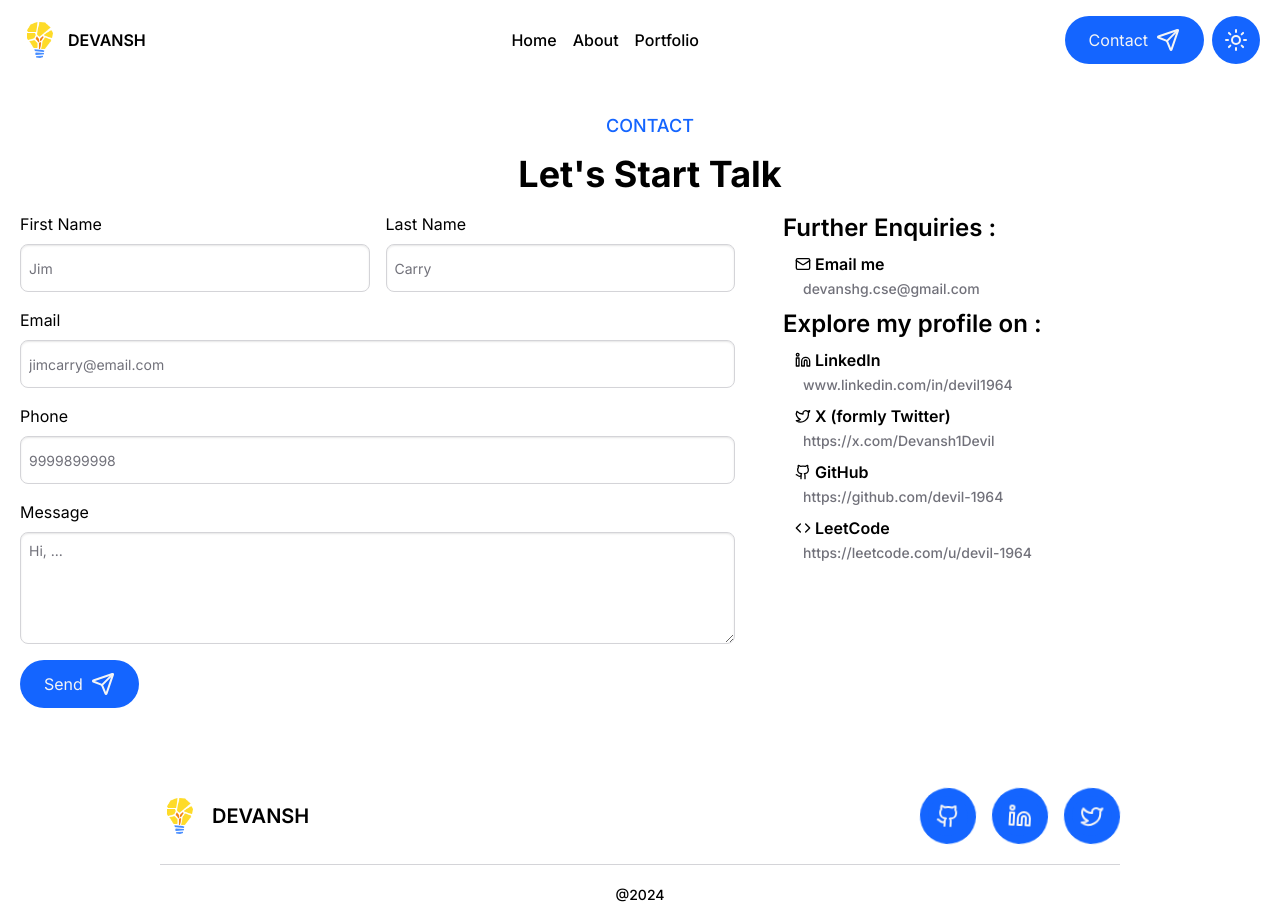
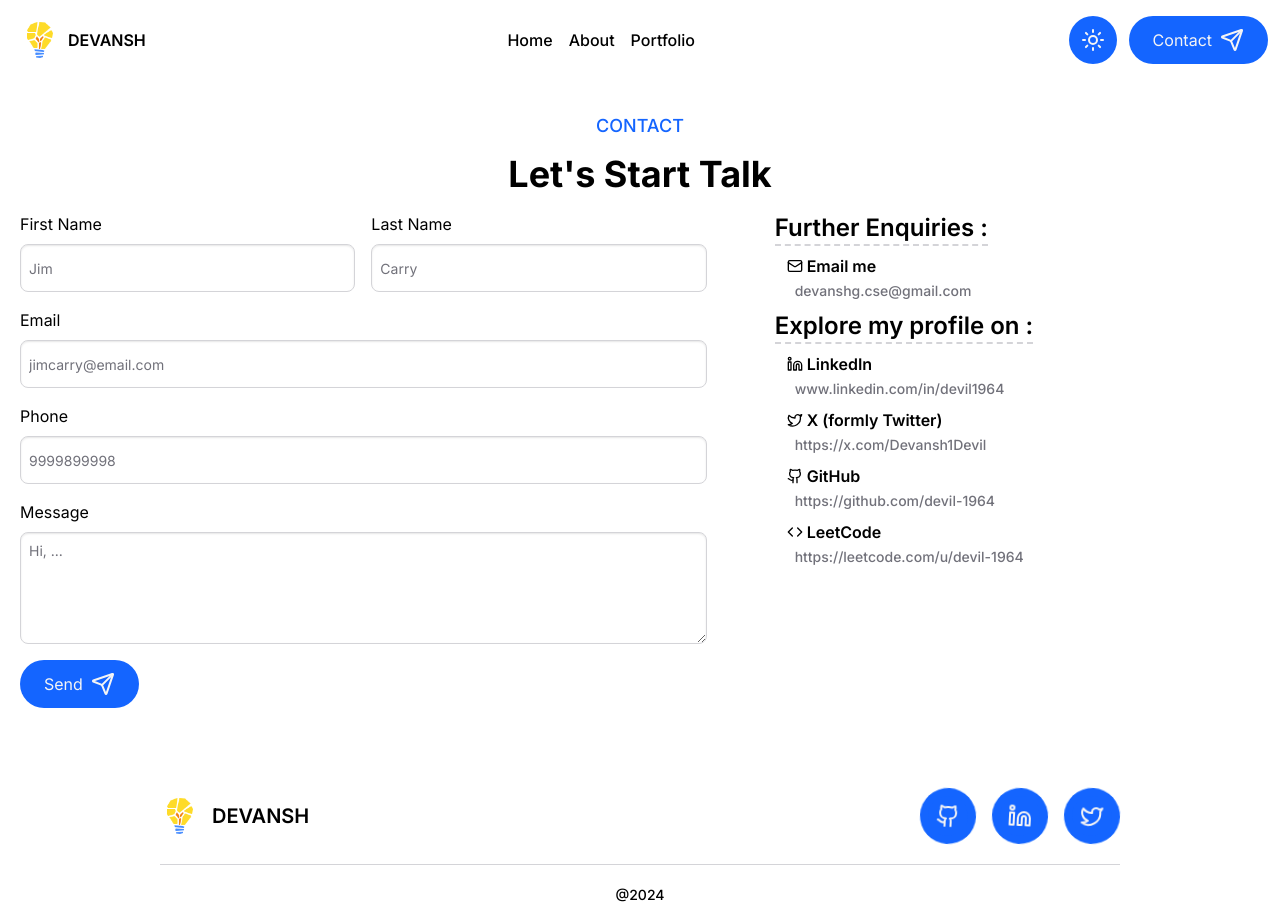
Before and after one commit to devil-1964/Portfoliio, a React (Vite) app: page /contact in a window 1280 px wide. Built offline with nearby package versions, Linux system fonts and the light colour scheme.

Commit message:
Added some more improvements

```diff
--- a/src/components/header.jsx
+++ b/src/components/header.jsx
@@ -22,17 +22,17 @@ const Header = () => {
     React.useEffect(() => {
         // Apply the theme to the document
         if (theme === 'dark') {
-          document.documentElement.classList.add('dark');
+            document.documentElement.classList.add('dark');
         } else {
-          document.documentElement.classList.remove('dark');
+            document.documentElement.classList.remove('dark');
         }
         // Save the theme preference in local storage
         localStorage.setItem('theme', theme);
-      }, [theme]);
+    }, [theme]);
 
-      const toggleTheme = () => {
+    const toggleTheme = () => {
         setTheme((prevTheme) => (prevTheme === 'dark' ? 'light' : 'dark'));
-      };
+    };
 
     React.useEffect(() => {
         if (resizedX) setToggleMenu(false)
@@ -90,17 +90,17 @@ const Header = () => {
                             ))}
                         </ul>
                     </nav>
-                    <div className="hidden md:inline-flex">
+                    <div className="flex">
 
-                        <Link to={"/contact"} className="btn-primary ">Contact<Send /></Link>
-                        <button onClick={toggleTheme} className="btn btn-primary p-3 ml-2 mr-5">
-                        {theme === 'dark' ? <Moon/> : <Sun/>}
+                        <button onClick={toggleTheme} className="btn btn-primary p-3 ml-3 mr-3 ">
+                            {theme === 'dark' ? <Moon /> : <Sun />}
+                        </button>
+                        <Link to={"/contact"} className="btn-primary hidden md:inline-flex mr-3 ">Contact<Send /></Link>
+                        <button className="cursor-pointer text-text md:hidden mr-3" onClick={() => setToggleMenu(true)}>
+                            <Menu />
                         </button>
                     </div>
 
-                    <button className="cursor-pointer text-text md:hidden" onClick={() => setToggleMenu(true)}>
-                        <Menu />
-                    </button>
                 </div>
             </motion.header>
             <AnimatePresence>
--- a/src/components/hero.jsx
+++ b/src/components/hero.jsx
@@ -42,7 +42,7 @@ const Hero = () => {
                     <Link
 
                         to={"/contact"}
-                        className="btn-primary w-fit"
+                        className="btn-primary w-fit max-sm:mx-auto"
                     >
                         Contact <Send/>
                     </Link>
--- a/src/constants/motion.js
+++ b/src/constants/motion.js
@@ -99,7 +99,7 @@ export const fadeInVariants = {
             duration: 2,
             type: "spring",
             bounce: 0.1,
-            delay: index * 0.2,
+            delay: index * 0.15,
         },
     }),
 };
--- a/src/pages/contact.jsx
+++ b/src/pages/contact.jsx
@@ -31,8 +31,8 @@ const Contact = () => {
   };
 
   return (
-    <section className="pb-sec-md pt-sec-lg pl-5">
-      <div className="container relative flex flex-col items-center gap-y-9 mb-4">
+    <section className="pb-sec-md pt-sec-lg ">
+      <div className="container relative flex flex-col items-center gap-y-9 mb-4 ">
         <SectionTitle title="CONTACT" subtitle="Let's Start Talk" />
       </div>
       <div className="grid w-full grid-cols-1 gap-x-12 md:grid-cols-12">
@@ -43,7 +43,7 @@ const Contact = () => {
           initial="hidden"
           whileInView="visible"
           viewport={{ margin: "0px 0px -200px 0px", once: true }}
-          className="col-span-1 grid grid-cols-1 gap-4 md:col-span-7 md:grid-cols-2"
+          className="col-span-1 grid grid-cols-1 gap-4 md:col-span-7 md:grid-cols-2 mx-5"
           action=""
         >
           <div className="grid gap-y-2">
@@ -127,14 +127,14 @@ const Contact = () => {
           className="col-span-1 hidden flex-col gap-y-6 md:col-span-3 md:flex"
         >
           <div className="flex flex-col gap-y-2">
-            <p className="text-2xl font-semibold text-text">Further Enquiries :</p>
-            <div className="pl-3">
-              <p className="font-semibold text-text flex gap-1"><Mail className="w-4 hover:animate-spin" />Email me</p>
+            <p className="text-2xl font-semibold text-text border-b-2 border-dashed border-gray-30 w-fit">Further Enquiries :</p>
+            <div className="pl-3  ">
+              <p className="font-semibold text-text flex gap-1 "><Mail className="w-4 hover:animate-spin " />Email me</p>
               <a href="mailto:devanshg.cse@gmail.com" className="text-sm link ml-2 text-gray-50" target="_blank" rel="noopener noreferrer">
                 devanshg.cse@gmail.com
               </a>
             </div>
-            <p className="text-2xl font-semibold text-text">Explore my profile on :</p>
+            <p className="text-2xl font-semibold text-text border-b-2 border-dashed border-gray-30 w-fit">Explore my profile on :</p>
             <div className="pl-3">
               <p className="font-semibold text-text flex gap-1"><Linkedin className="w-4 hover:animate-spin" />LinkedIn </p>
               <a href="https://www.linkedin.com/in/devansh-2aaab1256/" className="text-sm link ml-2 text-gray-50" target="_blank" rel="noopener noreferrer">
```
